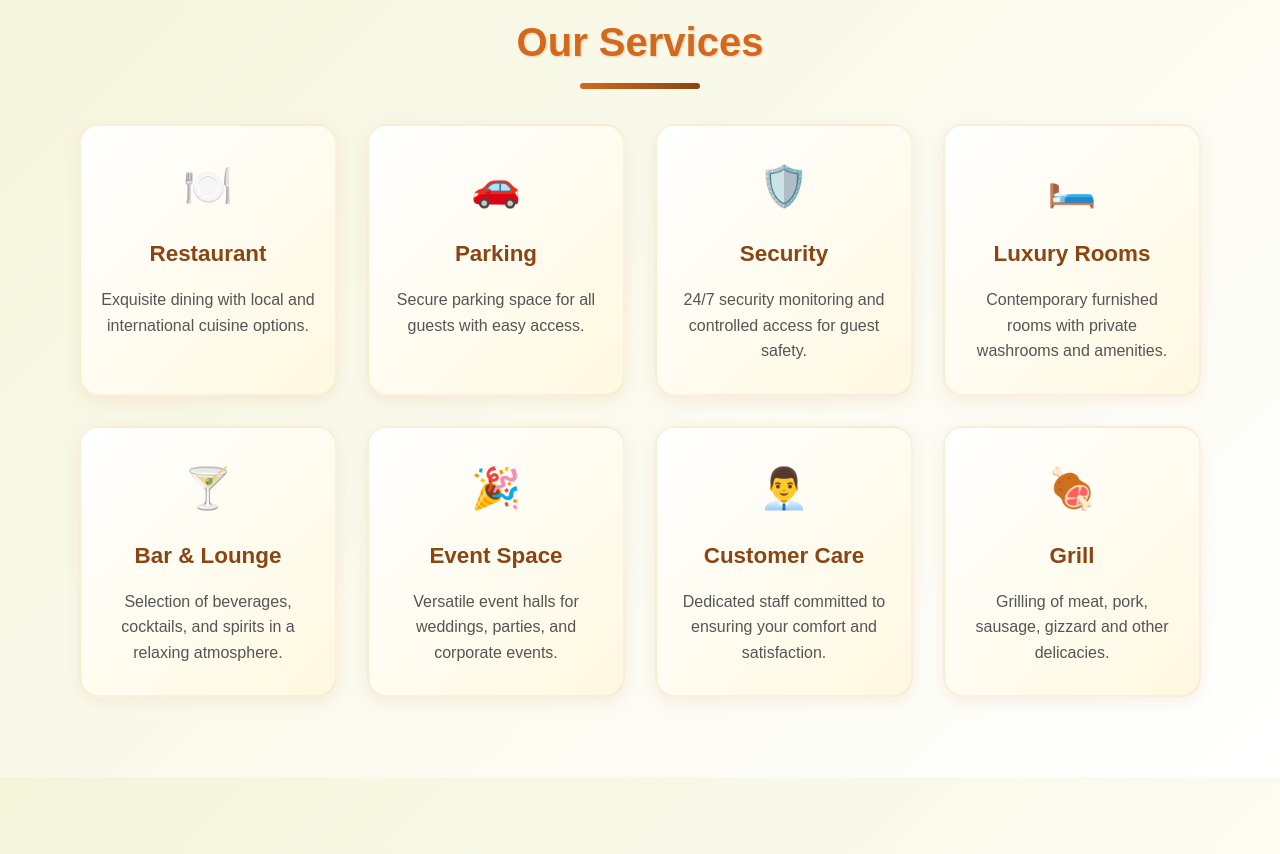
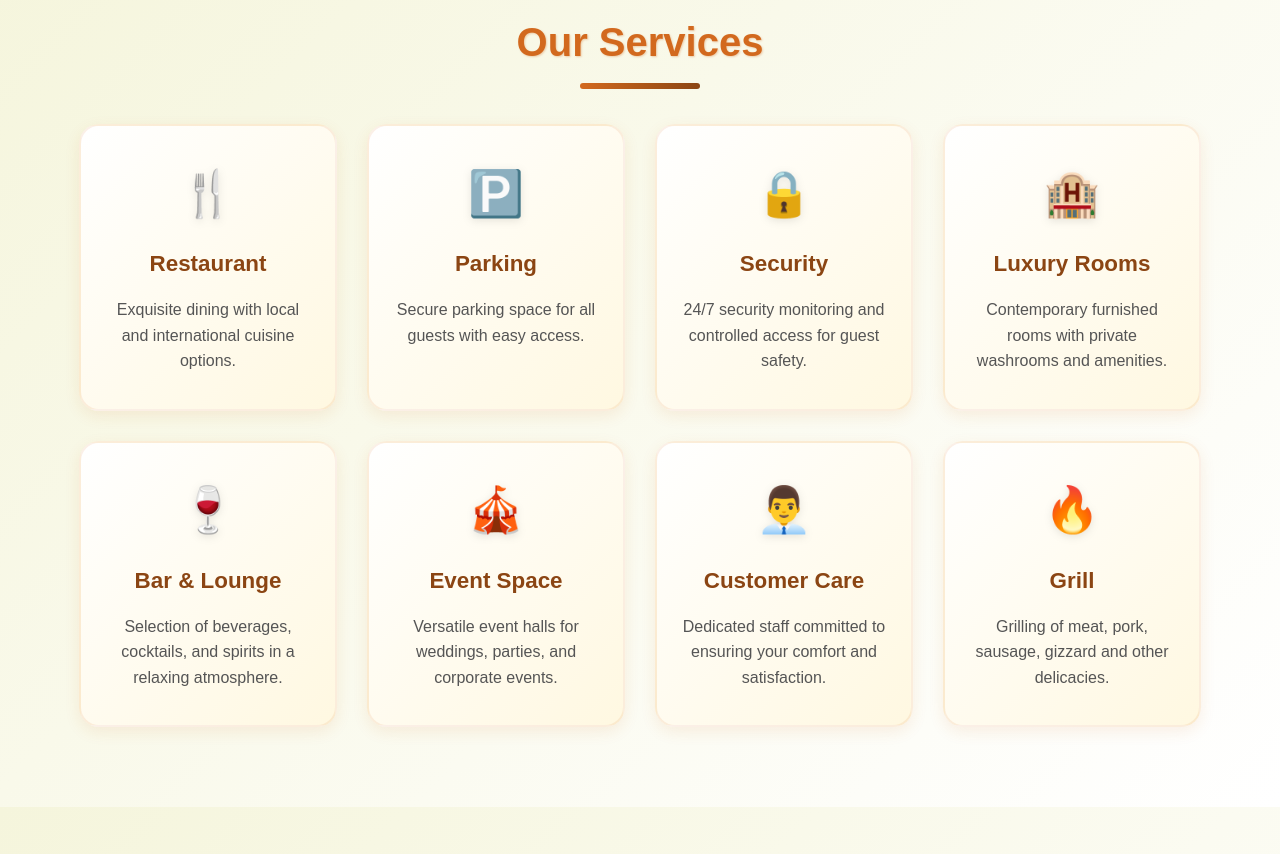
Before and after one commit to Konadu-Prince/Hallulies-Website, a website: page index.html in a window 1280 px wide. Shown: the part 3300-4154 px from the top of the page. Drawn offline with nearby package versions, Linux system fonts and the light colour scheme.

Commit message:
Update service icons to different favicon-style alternatives with enhanced animations

```diff
--- a/index.html
+++ b/index.html
@@ -201,37 +201,37 @@
             <h2>Our Services</h2>
             <div class="services-grid">
                 <div class="service-item">
-                    <div class="service-icon">🍽️</div>
+                    <div class="service-icon">🍴</div>
                     <h3>Restaurant</h3>
                     <p>Exquisite dining with local and international cuisine options.</p>
                 </div>
 
                 <div class="service-item">
-                    <div class="service-icon">🚗</div>
+                    <div class="service-icon">🅿️</div>
                     <h3>Parking</h3>
                     <p>Secure parking space for all guests with easy access.</p>
                 </div>
 
                 <div class="service-item">
-                    <div class="service-icon">🛡️</div>
+                    <div class="service-icon">🔒</div>
                     <h3>Security</h3>
                     <p>24/7 security monitoring and controlled access for guest safety.</p>
                 </div>
 
                 <div class="service-item">
-                    <div class="service-icon">🛏️</div>
+                    <div class="service-icon">🏨</div>
                     <h3>Luxury Rooms</h3>
                     <p>Contemporary furnished rooms with private washrooms and amenities.</p>
                 </div>
 
                 <div class="service-item">
-                    <div class="service-icon">🍸</div>
+                    <div class="service-icon">🍷</div>
                     <h3>Bar & Lounge</h3>
                     <p>Selection of beverages, cocktails, and spirits in a relaxing atmosphere.</p>
                 </div>
 
                 <div class="service-item">
-                    <div class="service-icon">🎉</div>
+                    <div class="service-icon">🎪</div>
                     <h3>Event Space</h3>
                     <p>Versatile event halls for weddings, parties, and corporate events.</p>
                 </div>
@@ -243,7 +243,7 @@
                 </div>
 
                 <div class="service-item">
-                    <div class="service-icon">🍖</div>
+                    <div class="service-icon">🔥</div>
                     <h3>Grill</h3>
                     <p>Grilling of meat, pork, sausage, gizzard and other delicacies.</p>
                 </div>
--- a/styles.css
+++ b/styles.css
@@ -499,7 +499,7 @@ section h2::after {
 
 .service-item {
     text-align: center;
-    padding: 30px 20px;
+    padding: 35px 25px;
     border-radius: 20px;
     background: linear-gradient(135deg, #ffffff, #fff8e1);
     transition: all 0.4s ease;
@@ -523,8 +523,8 @@ section h2::after {
 }
 
 .service-item:hover {
-    transform: translateY(-10px) scale(1.02);
-    box-shadow: 0 15px 35px rgba(210, 105, 30, 0.25);
+    transform: translateY(-12px) scale(1.03);
+    box-shadow: 0 18px 40px rgba(210, 105, 30, 0.3);
     border-color: var(--primary-color);
 }
 
@@ -538,17 +538,19 @@ section h2::after {
 }
 
 .service-icon {
-    font-size: 2.5rem;
+    font-size: 2.8rem;
     margin-bottom: 20px;
     display: flex;
     justify-content: center;
     align-items: center;
-    height: 60px;
-    transition: transform 0.3s ease;
+    height: 65px;
+    transition: all 0.3s ease;
+    filter: drop-shadow(0 2px 4px rgba(0,0,0,0.1));
 }
 
 .service-item:hover .service-icon {
-    transform: scale(1.2);
+    transform: scale(1.3) rotate(5deg);
+    filter: drop-shadow(0 4px 8px rgba(210, 105, 30, 0.3));
 }
 
 .service-item h3 {
```
